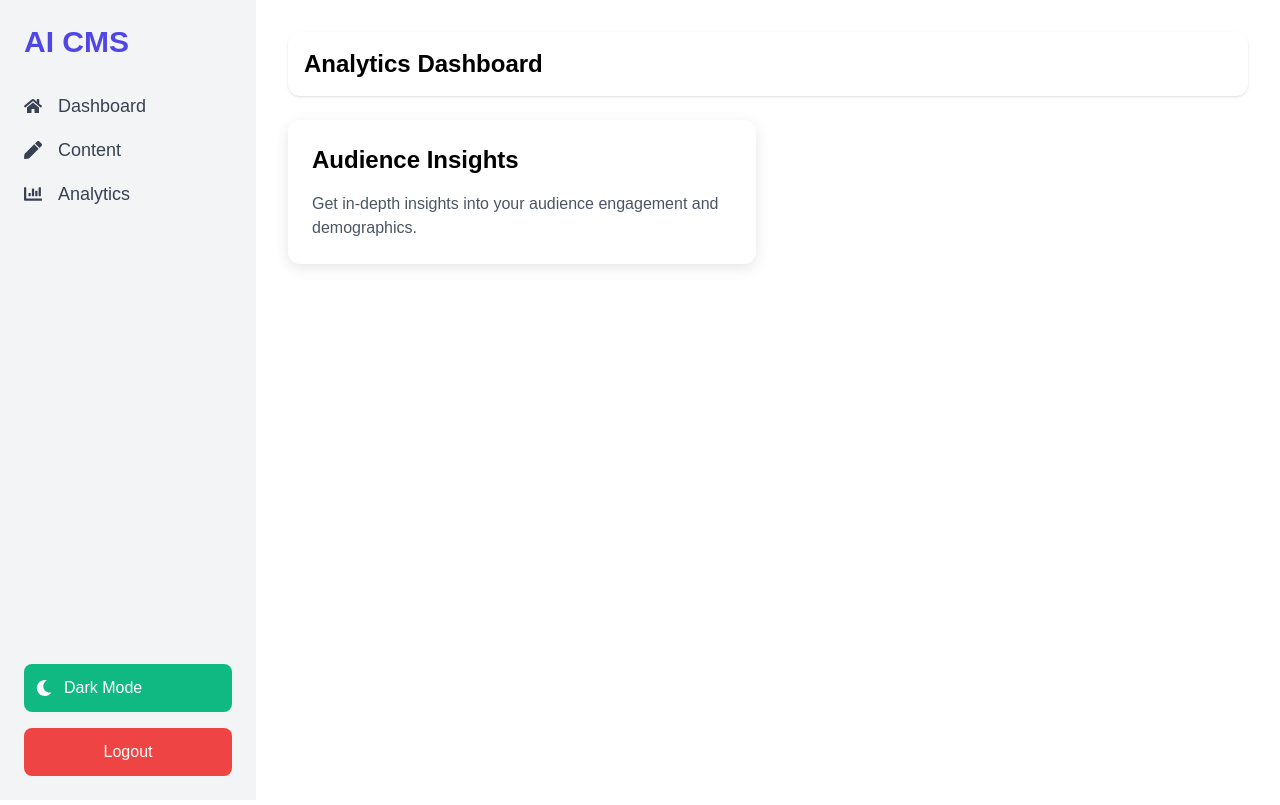
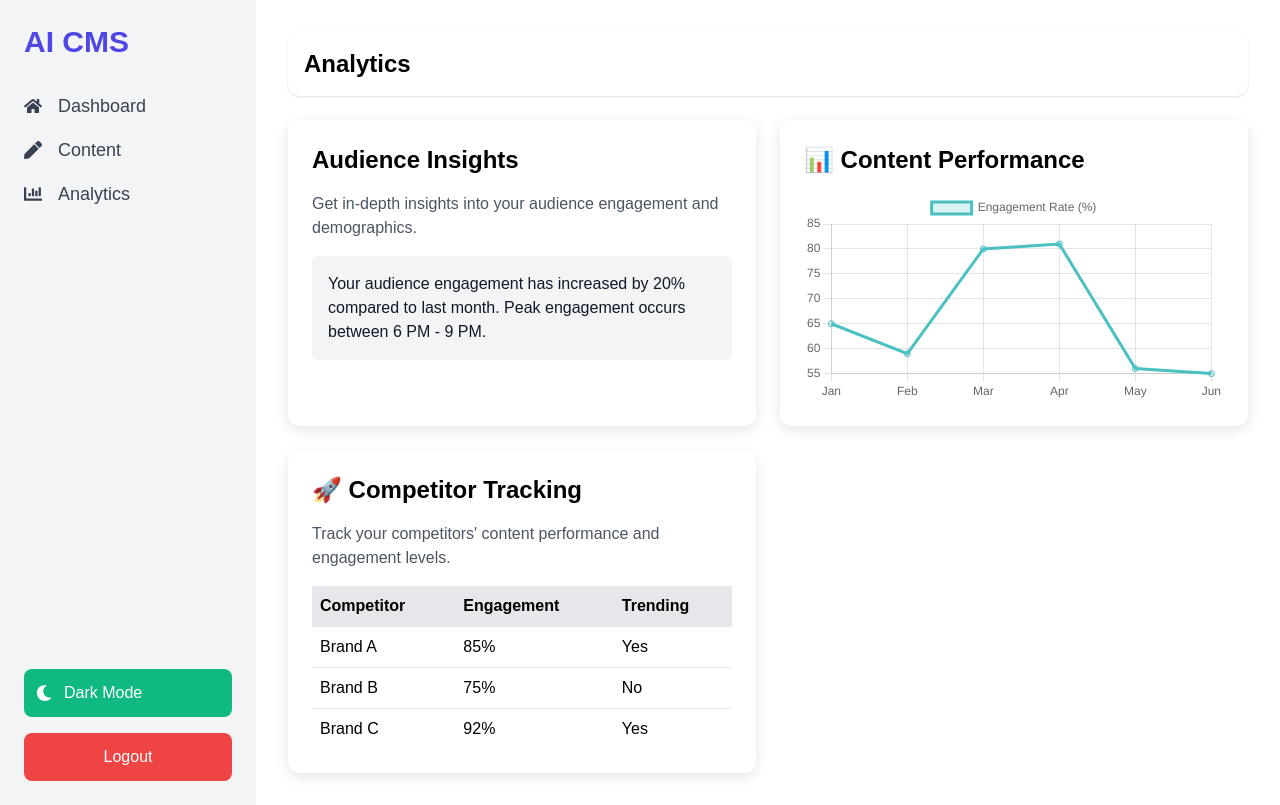
Before and after one commit to Hartz-byte/ai-cms, a Next.js app in the folder frontend/: page /analytics in a window 1280 px wide. Built offline with nearby package versions, Linux system fonts and the light colour scheme.

Commit message:
analytics dashboard ui done

```diff
--- a/frontend/components/analytics/AudienceInsights.tsx
+++ b/frontend/components/analytics/AudienceInsights.tsx
@@ -1,13 +1,27 @@
-// component/analytics/AudienceInsights.tsx
+import { useState, useEffect } from "react";
+
 const AudienceInsights = () => {
+  const [aiInsights, setAiInsights] = useState<string>("Loading insights...");
+
+  useEffect(() => {
+    setTimeout(() => {
+      setAiInsights(
+        "Your audience engagement has increased by 20% compared to last month. Peak engagement occurs between 6 PM - 9 PM."
+      );
+    }, 2000);
+  }, []);
+
   return (
-    <div className="p-6 bg-card dark:bg-darkCard shadow-modern rounded-xl transition-colors duration-300">
+    <div className="p-6 bg-card dark:bg-darkCard shadow-modern rounded-xl">
       <h3 className="text-2xl font-semibold mb-4 text-black dark:text-white">
         Audience Insights
       </h3>
       <p className="text-gray-600 dark:text-gray-300">
         Get in-depth insights into your audience engagement and demographics.
       </p>
+      <div className="mt-4 p-4 bg-gray-100 dark:bg-gray-800 rounded-md">
+        <p className="text-gray-900 dark:text-white">{aiInsights}</p>
+      </div>
     </div>
   );
 };
--- /dev/null
+++ b/frontend/components/analytics/CompetitorTracking.tsx
@@ -0,0 +1,48 @@
+const CompetitorTracking = () => {
+  const competitors = [
+    { name: "Brand A", engagement: "85%", trending: "Yes" },
+    { name: "Brand B", engagement: "75%", trending: "No" },
+    { name: "Brand C", engagement: "92%", trending: "Yes" },
+  ];
+
+  return (
+    <div className="p-6 bg-card dark:bg-darkCard shadow-modern rounded-xl">
+      <h3 className="text-2xl font-semibold mb-4 text-black dark:text-white">
+        🚀 Competitor Tracking
+      </h3>
+      <p className="text-gray-600 dark:text-gray-300">
+        Track your competitors' content performance and engagement levels.
+      </p>
+      <table className="w-full mt-4 border-collapse">
+        <thead>
+          <tr className="bg-gray-200 dark:bg-gray-800">
+            <th className="p-2 text-left text-black dark:text-white">
+              Competitor
+            </th>
+            <th className="p-2 text-left text-black dark:text-white">
+              Engagement
+            </th>
+            <th className="p-2 text-left text-black dark:text-white">
+              Trending
+            </th>
+          </tr>
+        </thead>
+        <tbody>
+          {competitors.map((comp, index) => (
+            <tr key={index} className="border-t dark:border-gray-700">
+              <td className="p-2 text-black dark:text-white">{comp.name}</td>
+              <td className="p-2 text-black dark:text-white">
+                {comp.engagement}
+              </td>
+              <td className="p-2 text-black dark:text-white">
+                {comp.trending}
+              </td>
+            </tr>
+          ))}
+        </tbody>
+      </table>
+    </div>
+  );
+};
+
+export default CompetitorTracking;
--- /dev/null
+++ b/frontend/components/analytics/ContentPerformance.tsx
@@ -0,0 +1,55 @@
+import { Line } from "react-chartjs-2";
+import {
+  Chart as ChartJS,
+  CategoryScale,
+  LinearScale,
+  PointElement,
+  LineElement,
+  Title,
+  Tooltip,
+  Legend,
+} from "chart.js";
+
+ChartJS.register(
+  CategoryScale,
+  LinearScale,
+  PointElement,
+  LineElement,
+  Title,
+  Tooltip,
+  Legend
+);
+
+const ContentPerformance = () => {
+  const data = {
+    labels: ["Jan", "Feb", "Mar", "Apr", "May", "Jun"],
+    datasets: [
+      {
+        label: "Engagement Rate (%)",
+        data: [65, 59, 80, 81, 56, 55],
+        borderColor: "rgb(75, 192, 192)",
+        backgroundColor: "rgba(75, 192, 192, 0.2)",
+      },
+    ],
+  };
+
+  const options = {
+    responsive: true,
+    plugins: {
+      legend: {
+        display: true,
+      },
+    },
+  };
+
+  return (
+    <div className="p-6 bg-card dark:bg-darkCard shadow-modern rounded-xl">
+      <h3 className="text-2xl font-semibold mb-4 text-black dark:text-white">
+        📊 Content Performance
+      </h3>
+      <Line data={data} options={options} />
+    </div>
+  );
+};
+
+export default ContentPerformance;
--- a/frontend/package.json
+++ b/frontend/package.json
@@ -15,10 +15,12 @@
     "@tiptap/react": "^2.11.5",
     "@tiptap/starter-kit": "^2.11.5",
     "axios": "^1.7.9",
+    "chart.js": "^4.4.8",
     "cloudinary": "^2.5.1",
     "dayjs": "^1.11.13",
     "next": "15.1.7",
     "react": "^18.3.1",
+    "react-chartjs-2": "^5.3.0",
     "react-dom": "^18.3.1",
     "react-dropzone": "^14.3.5",
     "react-icons": "^5.5.0"
--- a/frontend/pages/analytics.tsx
+++ b/frontend/pages/analytics.tsx
@@ -1,13 +1,17 @@
-// pages/analytics.tsx
 import { NextPage } from "next";
+
 import DashboardLayout from "@/components/layout/DashboardLayout";
 import AudienceInsights from "@/components/analytics/AudienceInsights";
+import ContentPerformance from "@/components/analytics/ContentPerformance";
+import CompetitorTracking from "@/components/analytics/CompetitorTracking";
 
 const Analytics: NextPage = () => {
   return (
-    <DashboardLayout title="Analytics Dashboard">
+    <DashboardLayout title="Analytics">
       <div className="grid grid-cols-1 md:grid-cols-2 gap-6">
         <AudienceInsights />
+        <ContentPerformance />
+        <CompetitorTracking />
       </div>
     </DashboardLayout>
   );
```
Also changed, not shown: frontend/components/analytics/CompetitorAnalysis.tsx (deleted), 1 other file (tests, documents, lock files or other folders).
